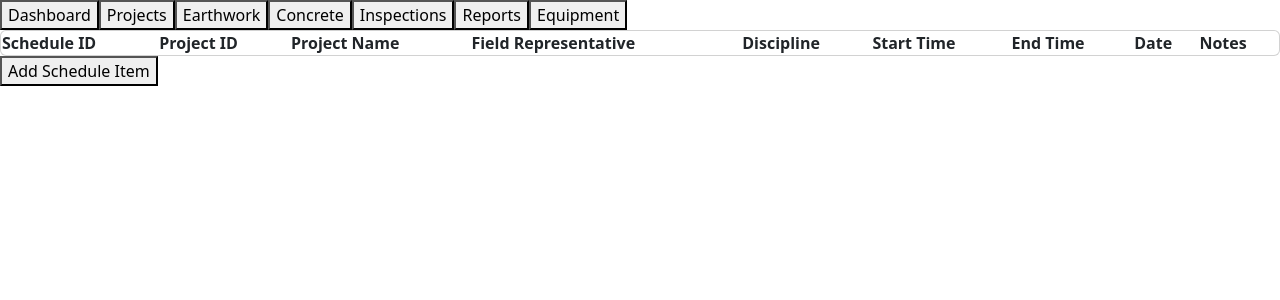
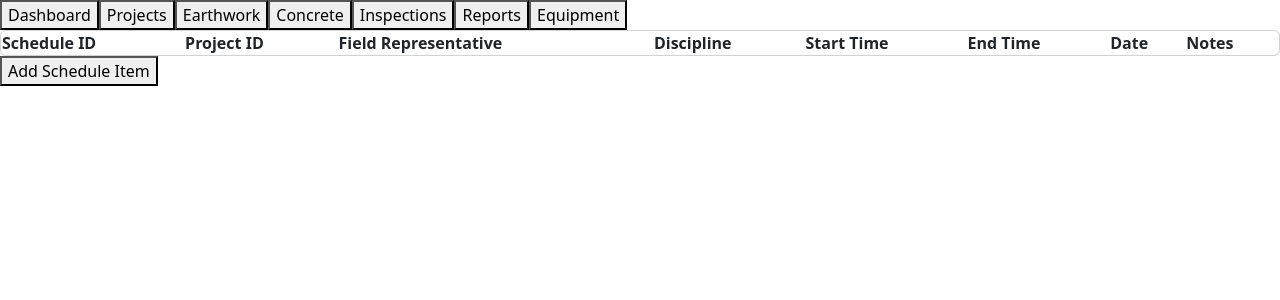
Before and after one commit to mcb11235/CMT_Data_Systems, a Flask app: page /schedules in a window 1280 px wide. Shown: the top 300 px of the page. Run offline with Flask 2, Linux system fonts and the light colour scheme; data that the repository does not hold is empty.

Commit message:
updated todos

```diff
--- a/flask_app/templates/schedules.html
+++ b/flask_app/templates/schedules.html
@@ -31,7 +31,6 @@
         <tr class="card-text">
             <th>Schedule ID</th>
             <th>Project ID</th>
-            <th>Project Name</th>
             <th>Field Representative</th>
             <th>Discipline</th>
             <th>Start Time</th>
```
